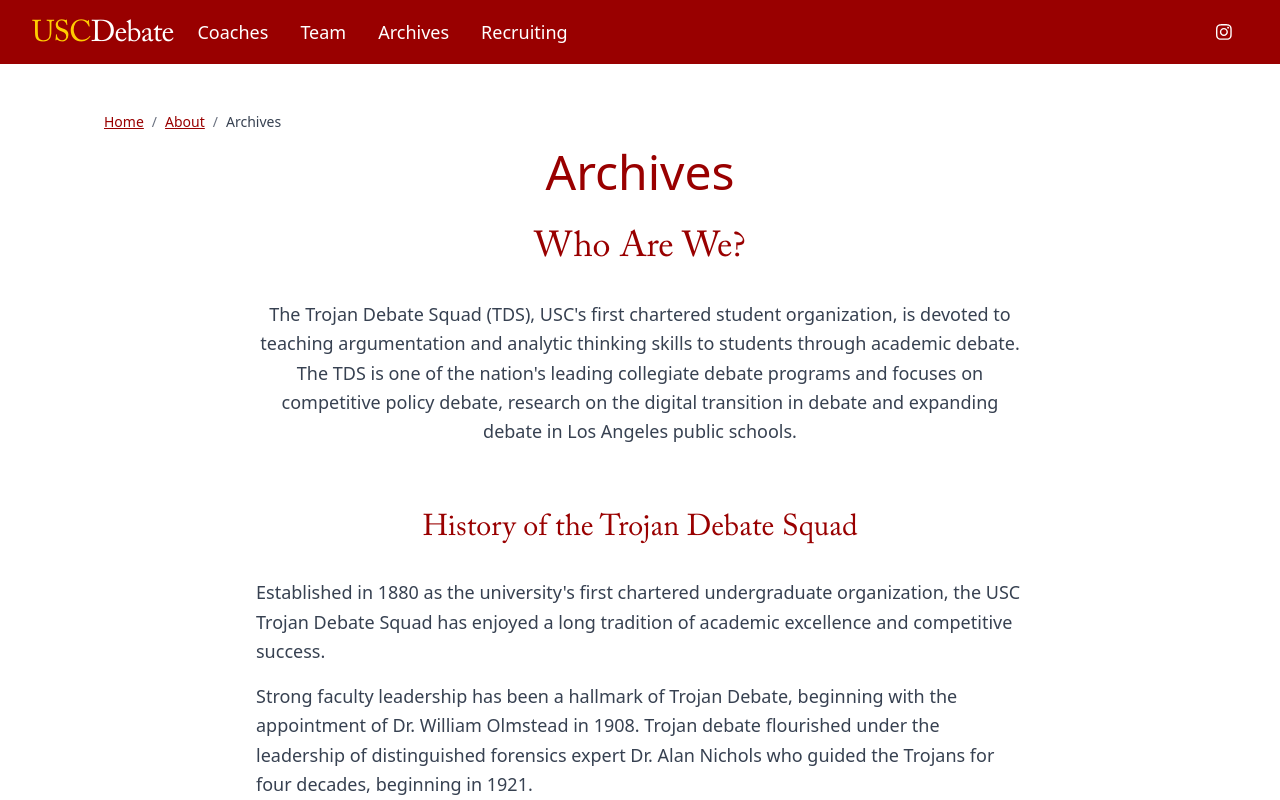
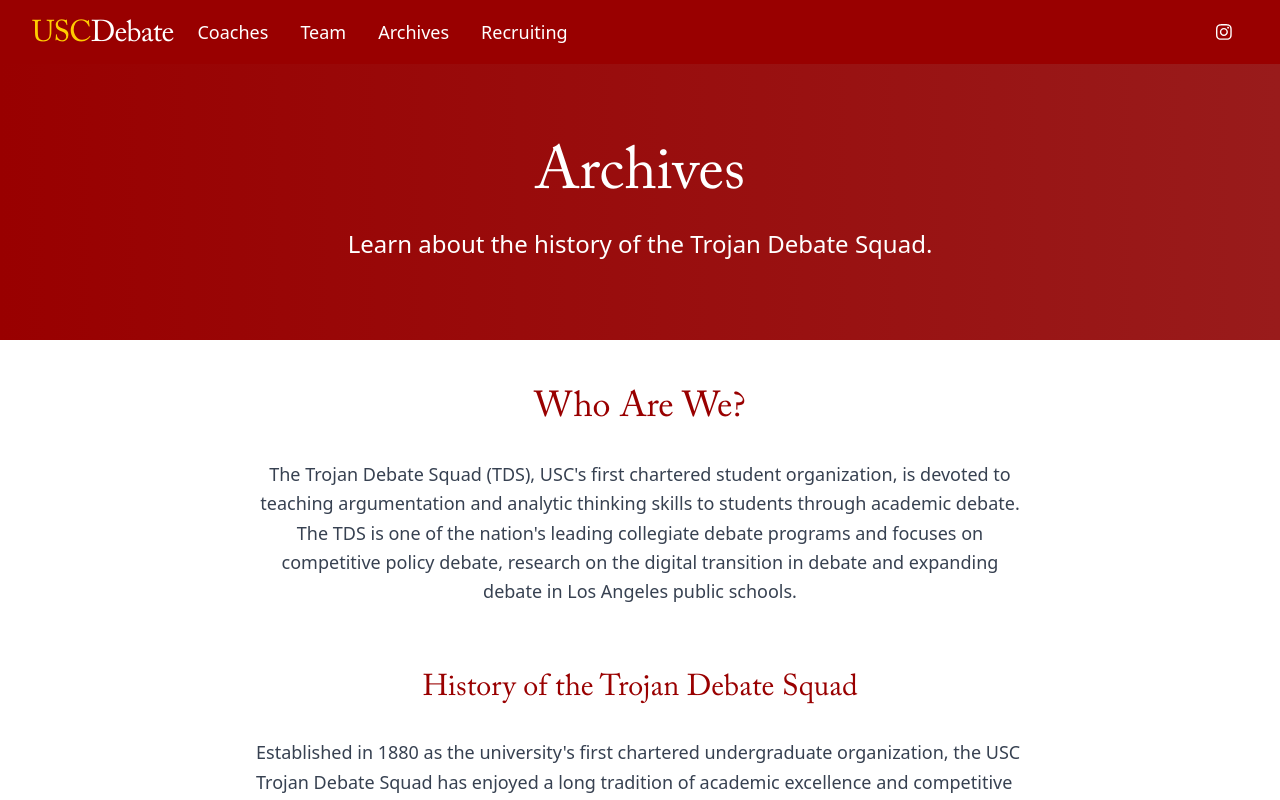
Before and after one commit to adarshzip/tds, a Next.js app: page /about/archives in a window 1280 px wide. Shown: the top 800 px of the page. Built offline with nearby package versions, Linux system fonts and the light colour scheme; a web font is replaced by a local one; what tailwind-fontawesome would draw is missing.

Commit message:
fixed hero on archives, deleted breadcrumbs (lack of unified design language + messy)

```diff
--- a/app/about/archives/page.tsx
+++ b/app/about/archives/page.tsx
@@ -9,15 +9,17 @@
 export default function Archives() {
   return (
     <main className="bg-white min-h-screen">
+
+      <div className="bg-gradient-to-r from-usc-red to-red-800 text-white py-20 px-6">
+        <div className="max-w-6xl mx-auto text-center">
+          <h1 className="text-5xl md:text-6xl font-caslon mb-6">Archives</h1>
+          <p className="text-xl md:text-2xl font-source_sans max-w-3xl mx-auto">
+            Learn about the history of the Trojan Debate Squad.
+          </p>
+        </div>
+      </div>
+
       <div className="max-w-6xl mx-auto px-10 py-12">
-        <div className="flex text-gray-500 text-sm gap-1 mb-4">
-          <Link href="/" className="text-usc-red underline">Home</Link>
-          <span className="mx-1">/</span>
-          <Link href="/about" className="text-usc-red underline">About</Link>
-          <span className="mx-1">/</span>
-          <span className="text-gray-700">Archives</span>
-        </div>
-        <h1 className="text-usc-red text-center text-5xl mb-8">Archives</h1>
 
         {/* Who Are We Section */}
         <section className="mb-16">
--- a/app/about/team/page.tsx
+++ b/app/about/team/page.tsx
@@ -20,16 +20,6 @@
           </p>
         </div>
       </div>
-
-      {/* Breadcrumb */}
-      <div className="max-w-6xl mx-auto px-6 flex text-gray-500 text-sm py-5 gap-1">
-        <Link href="/" className="text-usc-red underline hover:text-red-700">Home</Link>
-        <FontAwesomeIcon icon={faArrowLeft} className="my-auto rotate-180" />
-        <Link href="/about" className="text-usc-red underline hover:text-red-700">About</Link>
-        <FontAwesomeIcon icon={faArrowLeft} className="my-auto rotate-180" />
-        <span className="text-gray-700">Team Members</span>
-      </div>
-      <hr className="max-w-6xl mx-auto" />
 
       {/* Main Content */}
       <div className="max-w-6xl mx-auto px-6 py-12">
```
